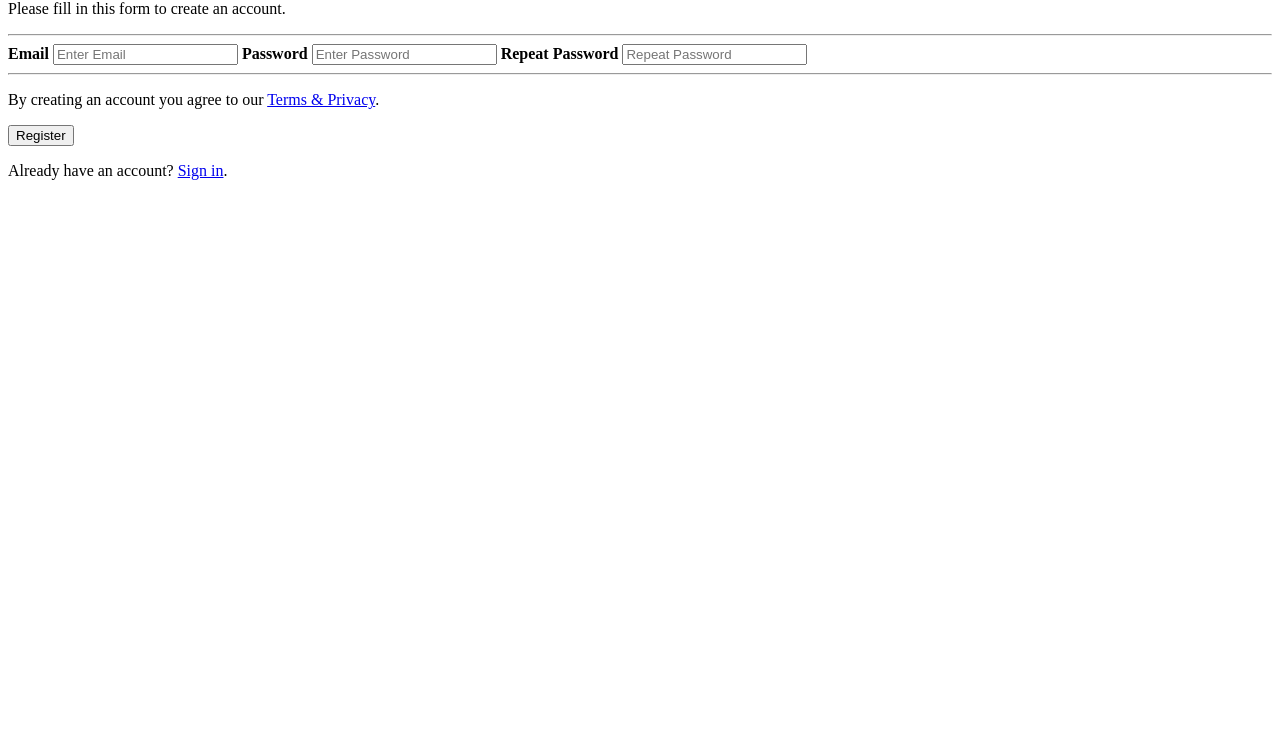
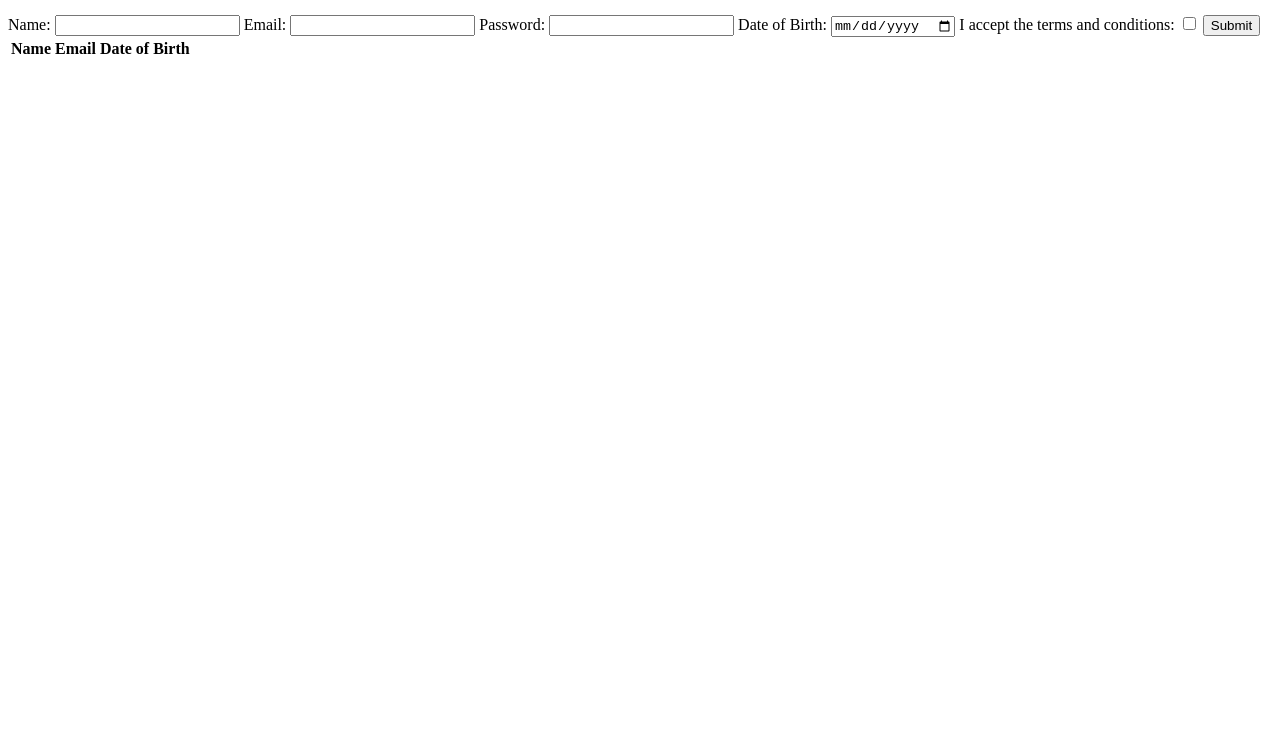
Before and after one commit to Nanihero/wd101, a plain HTML site: page index.html in a window 1280 px wide. Shown: the part 66-800 px from the top of the page. Drawn offline with Linux system fonts and the light colour scheme.

Commit message:
Update index.html

```diff
--- a/index.html
+++ b/index.html
@@ -1,24 +1,35 @@
-<form action="action_page.php">
-  <div class="container">
-    <h1>Register</h1>
-    <p>Please fill in this form to create an account.</p>
-    <hr>
-
-    <label for="email"><b>Email</b></label>
-    <input type="text" placeholder="Enter Email" name="email" id="email" required>
-
-    <label for="psw"><b>Password</b></label>
-    <input type="password" placeholder="Enter Password" name="psw" id="psw" required>
-
-    <label for="psw-repeat"><b>Repeat Password</b></label>
-    <input type="password" placeholder="Repeat Password" name="psw-repeat" id="psw-repeat" required>
-    <hr>
-
-    <p>By creating an account you agree to our <a href="#">Terms & Privacy</a>.</p>
-    <button type="submit" class="registerbtn">Register</button>
-  </div>
-
-  <div class="container signin">
-    <p>Already have an account? <a href="#">Sign in</a>.</p>
-  </div>
-</form>
+<!DOCTYPE html>
+<html>
+<head>
+	<title>Registration Form</title>
+	<link rel="stylesheet" type="text/css" href="style.css">
+</head>
+<body>
+	<h1>Registration Form</h1>
+	<form id="registration-form">
+		<label for="name">Name:</label>
+		<input type="text" id="name" name="name" required>
+		<label for="email">Email:</label>
+		<input type="email" id="email" name="email" required>
+		<label for="password">Password:</label>
+		<input type="password" id="password" name="password" required>
+		<label for="dob">Date of Birth:</label>
+		<input type="date" id="dob" name="dob" required>
+		<label for="terms">I accept the terms and conditions:</label>
+		<input type="checkbox" id="terms" name="terms" required>
+		<button type="submit">Submit</button>
+	</form>
+	<table id="entries">
+		<thead>
+			<tr>
+				<th>Name</th>
+				<th>Email</th>
+				<th>Date of Birth</th>
+			</tr>
+		</thead>
+		<tbody>
+		</tbody>
+	</table>
+	<script src="script.js"></script>
+</body>
+</html>
```
